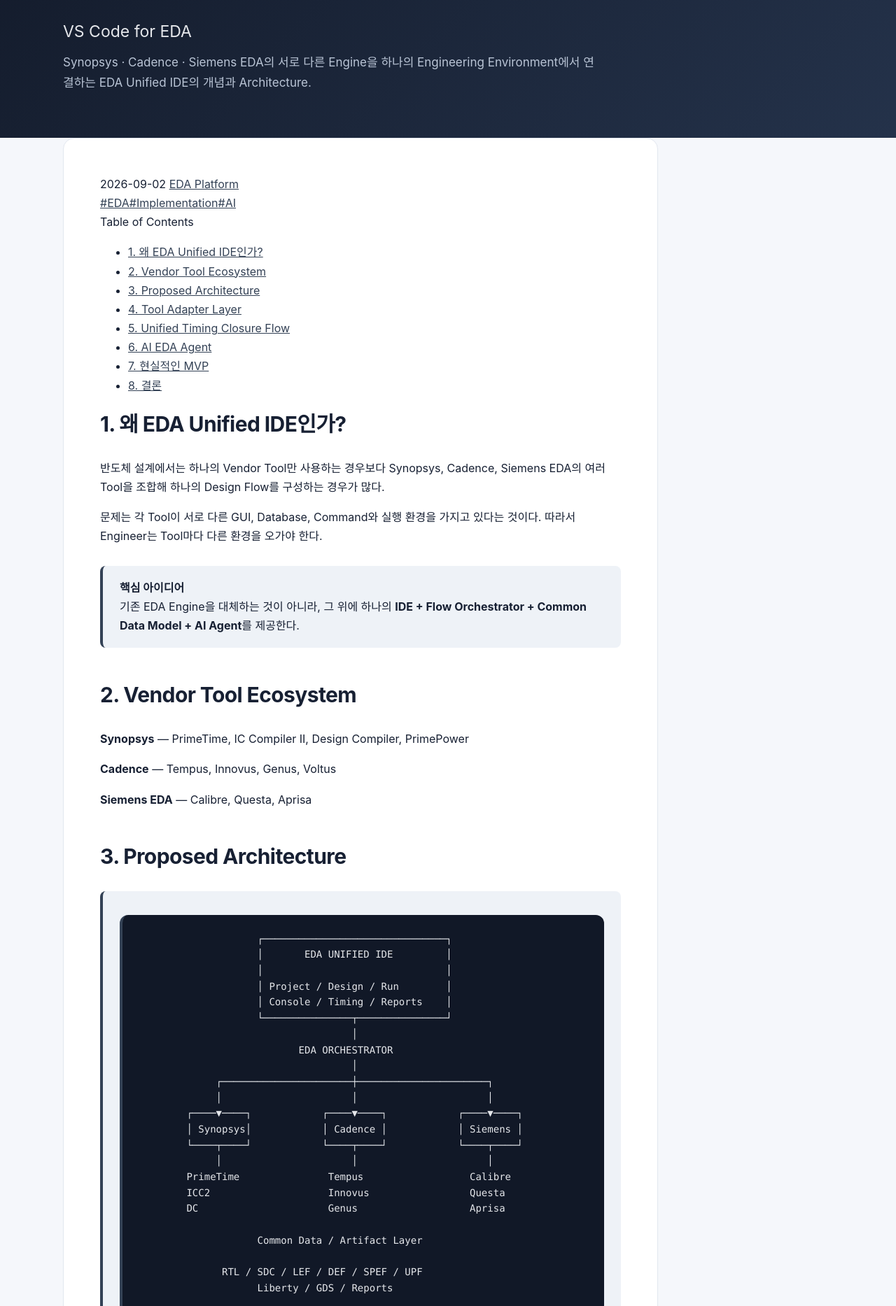
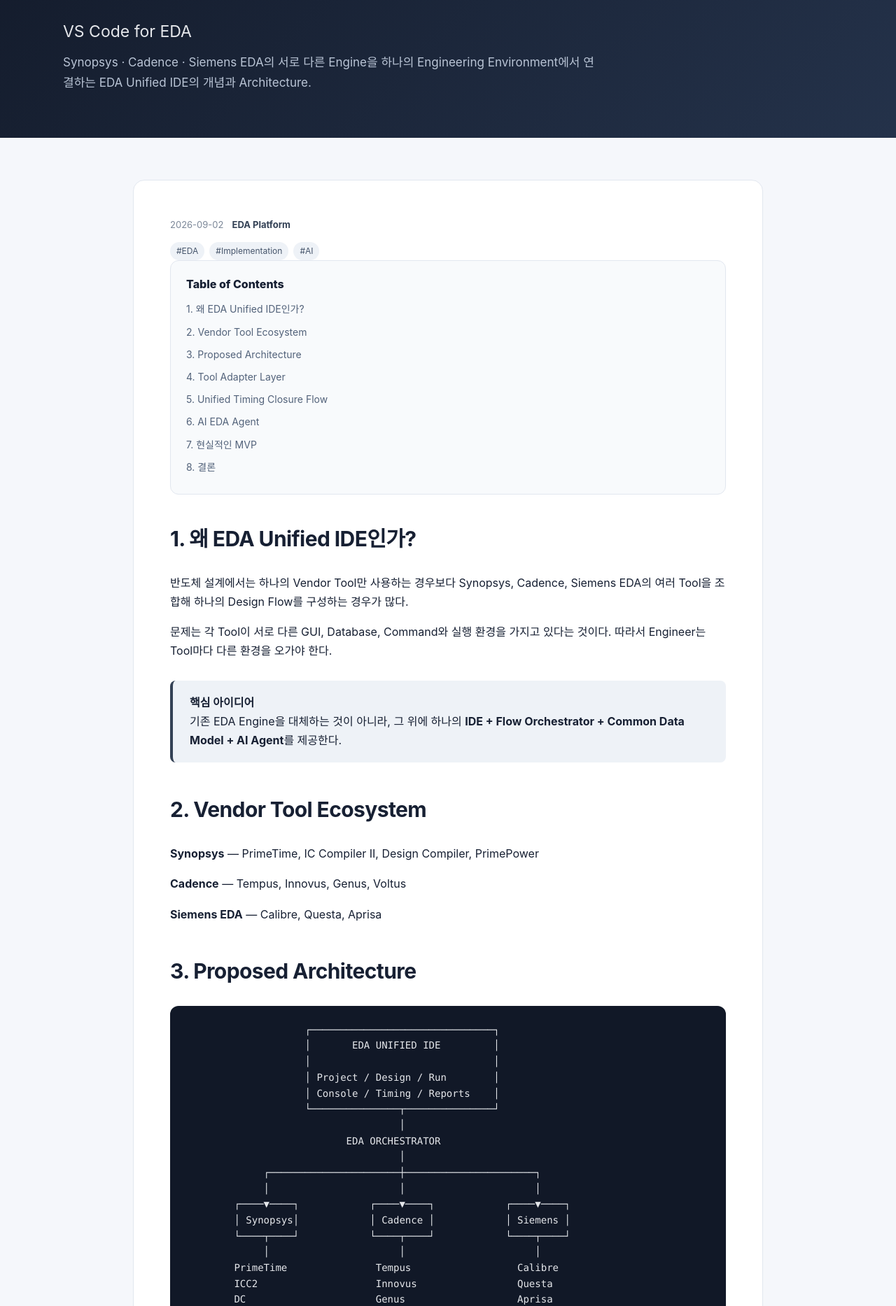
Before and after one commit to Jwayong-Park/eda-technical-blog, a Jekyll site: the page built from _posts/2026-09-02-eda-unified-ide.md, in a window 1280 px wide. Shown: the part 392-2259 px from the top of the page at 70% size. Built offline with Jekyll 4.4.1, drawn with Linux system fonts in a browser that asks for light colours.

Commit message:
Add styling for categories, tags, search and article TOC

```diff
--- a/css/style.css
+++ b/css/style.css
@@ -4,7 +4,7 @@
 .site-header { background: #111827; color: white; border-bottom: 1px solid rgba(255,255,255,.08); }
 .nav { min-height: 64px; display: flex; align-items: center; justify-content: space-between; gap: 24px; }
 .brand { color: white; text-decoration: none; font-weight: 800; letter-spacing: -.02em; }
-.nav nav { display: flex; gap: 20px; }
+.nav nav { display: flex; gap: 20px; flex-wrap: wrap; justify-content: flex-end; }
 .nav nav a { color: #cbd5e1; text-decoration: none; font-size: 14px; }
 .nav nav a:hover { color: white; }
 .hero { background: linear-gradient(135deg, #111827, #24324a); color: white; padding: 88px 0 80px; }
@@ -13,13 +13,17 @@
 h1 { margin: 0; font-size: clamp(42px, 7vw, 72px); line-height: 1.05; letter-spacing: -.04em; }
 .lead { font-size: 23px; margin: 22px 0 8px; color: #e5e7eb; }
 .hero-copy { max-width: 760px; color: #b9c4d5; font-size: 17px; margin: 10px 0 0; }
+.hero-actions { display: flex; gap: 12px; flex-wrap: wrap; margin-top: 28px; }
 .section { padding: 58px 0 0; }
+.section-heading { display: flex; align-items: center; justify-content: space-between; gap: 20px; }
 h2 { font-size: 30px; margin: 0 0 24px; letter-spacing: -.02em; }
 h3 { margin: 0 0 12px; font-size: 21px; }
 .grid { display: grid; grid-template-columns: repeat(2, 1fr); gap: 20px; }
 .article-list { display: grid; gap: 20px; }
 .card, .article-card { background: white; border: 1px solid #e2e7ef; border-radius: 16px; padding: 28px; box-shadow: 0 8px 28px rgba(17,24,39,.05); }
 .card p, .article-card p { color: #596579; margin-bottom: 0; }
+.card-link { display: block; color: inherit; text-decoration: none; transition: transform .15s ease, box-shadow .15s ease; }
+.card-link:hover { transform: translateY(-2px); box-shadow: 0 12px 32px rgba(17,24,39,.09); }
 .featured { border-left: 5px solid #334155; }
 .tag { font-size: 12px !important; font-weight: 800; letter-spacing: .12em; color: #52627a !important; }
 .post-meta { font-size: 13px !important; color: #7b8798 !important; margin: 4px 0 10px !important; }
@@ -29,18 +33,49 @@
 .text-link:hover { text-decoration: underline; }
 .button { display: inline-block; margin-top: 22px; padding: 10px 17px; border-radius: 9px; background: #172033; color: white; text-decoration: none; font-weight: 700; }
 .button:hover { background: #334155; }
-footer { margin-top: 80px; padding: 32px 0; background: #111827; color: #9ca3af; font-size: 14px; }
-.article { padding: 60px 0; }
-.article-header { max-width: 850px; margin-bottom: 24px; }
-.article-header h1 { font-size: clamp(38px, 6vw, 58px); color: #111827; }
-.article-body { max-width: 850px; background: white; border: 1px solid #e2e7ef; border-radius: 16px; padding: clamp(24px, 5vw, 52px); }
-.article-body h2 { margin-top: 42px; }
+.button.light { background: white; color: #172033; }
+.button.outline { background: transparent; border: 1px solid #94a3b8; }
+.tag-list { display: flex; flex-wrap: wrap; gap: 7px; margin-top: 14px; }
+.tag-pill { display: inline-flex; align-items: center; gap: 5px; padding: 3px 9px; border-radius: 999px; background: #eef2f7; color: #46556b !important; font-size: 12px; text-decoration: none; }
+.tag-pill:hover { background: #e2e8f0; }
+.tag-pill.large { padding: 8px 13px; font-size: 14px; }
+.page { padding: 60px 0 80px; }
+.page-header { margin-bottom: 42px; }
+.page-header h1 { color: #111827; font-size: clamp(40px, 6vw, 60px); }
+.page-header p:last-child { color: #596579; font-size: 17px; }
+.taxonomy-list { display: grid; gap: 48px; }
+.taxonomy-section { scroll-margin-top: 24px; }
+.taxonomy-heading { display: flex; align-items: baseline; justify-content: space-between; gap: 20px; margin-bottom: 16px; }
+.taxonomy-heading h2 { margin: 0; }
+.taxonomy-heading span { color: #7b8798; font-size: 13px; }
+.compact { padding: 22px 24px; }
+.tag-cloud { display: flex; flex-wrap: wrap; gap: 10px; margin-bottom: 52px; }
+.search-box { background: white; border: 1px solid #e2e7ef; border-radius: 16px; padding: 24px; margin-bottom: 30px; }
+.search-box label { display: block; font-weight: 700; margin-bottom: 8px; }
+.search-box input { width: 100%; border: 1px solid #cbd5e1; border-radius: 10px; padding: 14px 16px; font-size: 16px; outline: none; }
+.search-box input:focus { border-color: #64748b; box-shadow: 0 0 0 3px rgba(100,116,139,.12); }
+.search-status { margin-top: 10px; color: #7b8798; font-size: 14px; }
+.article-layout { padding: 60px 0; }
+.article-body { max-width: 900px; margin: 0 auto; background: white; border: 1px solid #e2e7ef; border-radius: 16px; padding: clamp(24px, 5vw, 52px); }
+.article-meta { display: flex; gap: 12px; align-items: center; color: #7b8798; font-size: 13px; margin-bottom: 8px; }
+.article-meta a { color: #52627a; text-decoration: none; font-weight: 700; }
+.article-body h2 { margin-top: 42px; scroll-margin-top: 24px; }
 .article-body h2:first-child { margin-top: 0; }
+.article-body h3 { margin-top: 30px; scroll-margin-top: 24px; }
 .article-body a { color: #334155; }
 .article-body blockquote { margin: 28px 0; padding: 18px 24px; background: #eef2f7; border-left: 4px solid #334155; border-radius: 8px; }
 .article-body blockquote p { margin: 0; }
 .article-body pre { overflow-x: auto; }
 .article-body code { font-family: Consolas, "SFMono-Regular", monospace; }
 .article-body pre { background: #111827; color: #e5e7eb; border-radius: 12px; padding: 24px; font-size: 14px; line-height: 1.55; }
-.highlight { background: #eef2f7; border-left: 4px solid #334155; padding: 20px 24px; border-radius: 8px; }
-@media (max-width: 700px) { .grid { grid-template-columns: 1fr; } .hero { padding: 60px 0; } .article-hero { padding: 52px 0; } .nav { min-height: 58px; } }
+.toc { margin: 0 0 38px; padding: 20px 22px; background: #f8fafc; border: 1px solid #e2e7ef; border-radius: 12px; }
+.toc-title { font-weight: 800; margin-bottom: 8px; }
+.toc ul { list-style: none; margin: 0; padding: 0; }
+.toc li { margin: 5px 0; }
+.toc li.toc-sub { padding-left: 18px; }
+.toc a { color: #52627a; text-decoration: none; font-size: 14px; }
+.toc a:hover { text-decoration: underline; }
+.article-nav { display: flex; justify-content: space-between; gap: 16px; flex-wrap: wrap; margin-top: 44px; padding-top: 24px; border-top: 1px solid #e2e7ef; }
+.article-nav a { color: #334155; text-decoration: none; font-weight: 700; }
+footer { margin-top: 80px; padding: 32px 0; background: #111827; color: #9ca3af; font-size: 14px; }
+@media (max-width: 700px) { .grid { grid-template-columns: 1fr; } .hero { padding: 60px 0; } .article-hero { padding: 52px 0; } .nav { min-height: 58px; } .nav nav { gap: 12px; } .section-heading { align-items: flex-start; flex-direction: column; } .article-body { padding: 24px 20px; } }
```
